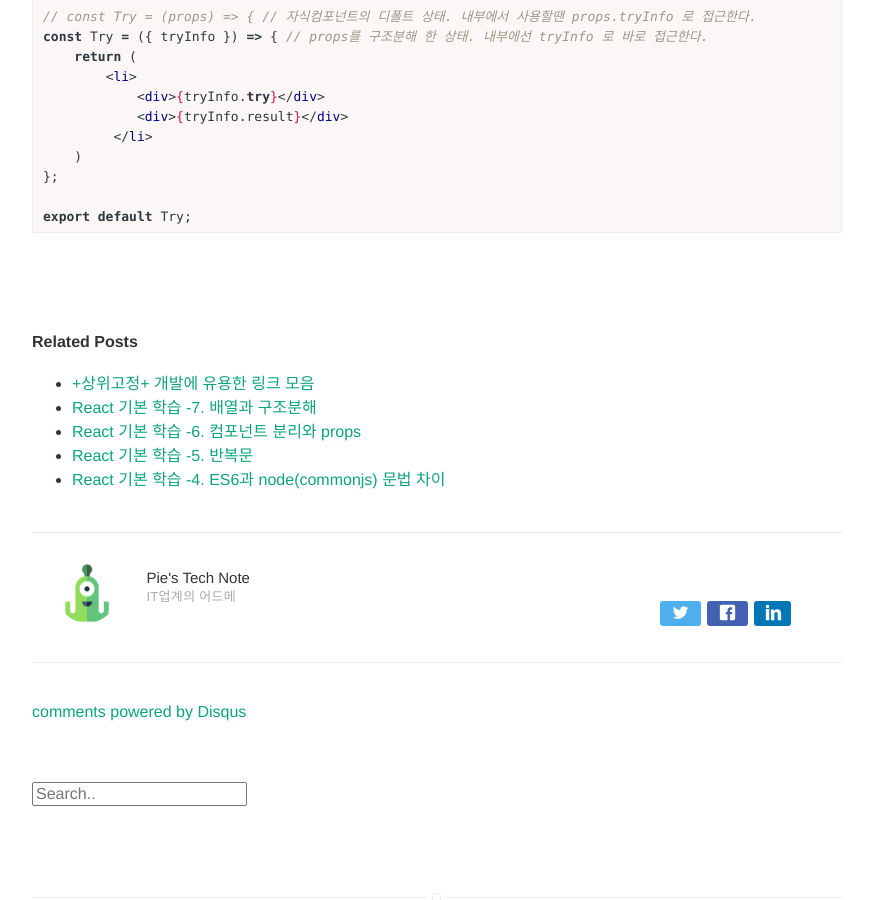
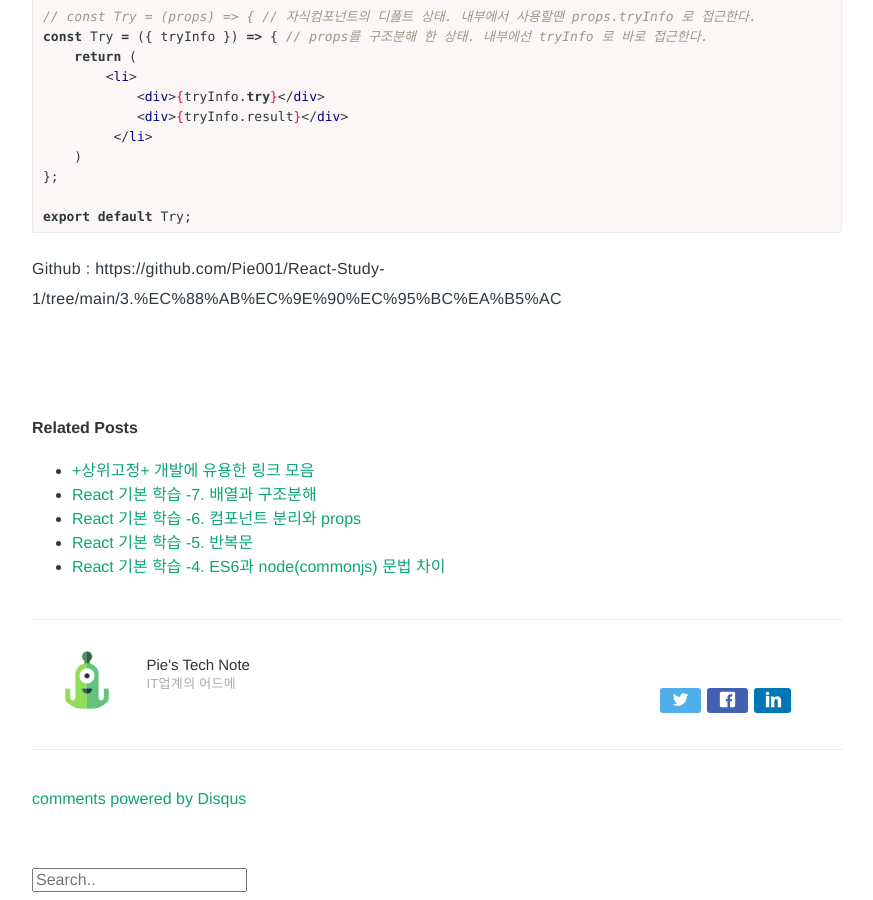
Before and after one commit to Pie001/pie001.github.io, a Jekyll site: the page built from _posts/2020-11-19-0077.md, in a window 1280 px wide and 900 px high, scrolled down 5207 px. Shown: the whole window, without its empty margins (203-1076 px from the left). Built offline with Jekyll 4.4.1, drawn with Linux system fonts in a browser that asks for light colours; comment, search, counter and statistics services are not loaded.

Commit message:
Update 2020-11-19-0077.md

````diff
--- a/_posts/2020-11-19-0077.md
+++ b/_posts/2020-11-19-0077.md
@@ -253,3 +253,5 @@ const Try = ({ tryInfo }) => { // props를 구조분해 한 상태. 내부에선
 
 export default Try;
 ```
+
+Github : https://github.com/Pie001/React-Study-1/tree/main/3.%EC%88%AB%EC%9E%90%EC%95%BC%EA%B5%AC
````
